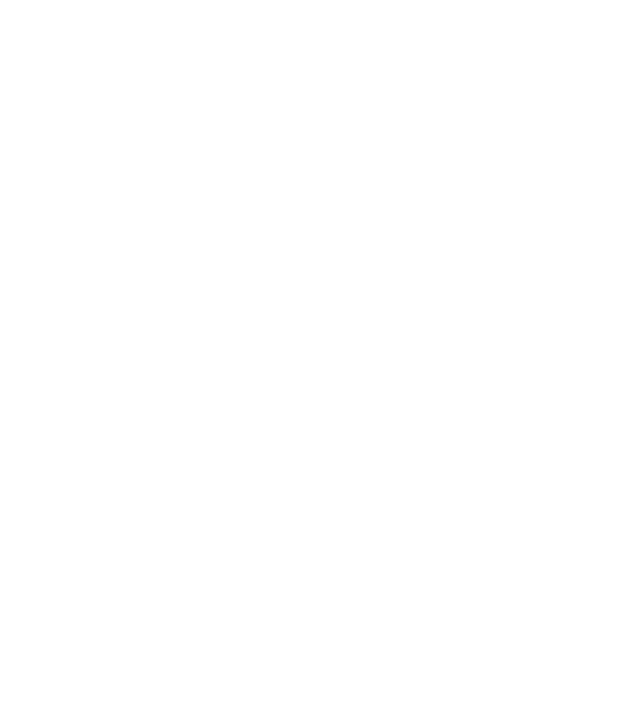
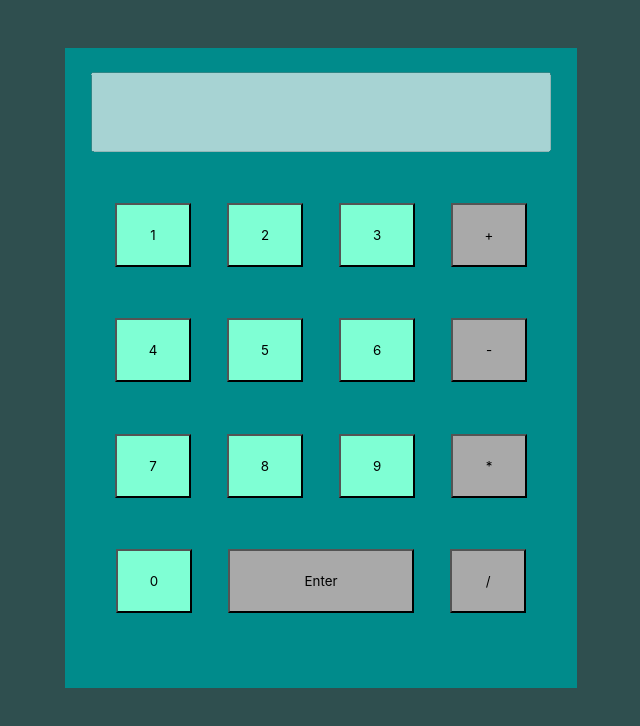
Before and after one commit to Phoenix-Staley/js-calculator, a plain HTML site: page index.html in a window 1280 px wide. Shown: the whole page, without its empty margins (319-959 px from the left). Drawn offline with nearby package versions, Linux system fonts and the light colour scheme.

Commit message:
Add calulator elements

```diff
--- /dev/null
+++ b/assets/css/style.css
@@ -0,0 +1,57 @@
+html {
+    height: 100%;
+}
+
+body {
+    height: 100%;
+    width: 100%;
+    position: absolute;
+    top: 0;
+    left: 0;
+    background-color: darkslategrey;
+}
+
+.calculator {
+    height: 80vh;
+    background-color: darkcyan;
+    width: 40vw;
+}
+
+.output {
+    margin-top: 3vh;
+    width: 90%;
+    height: 10vh;
+}
+
+.input-btn {
+    height: 10%;
+    width: 15%;
+    margin-left: 3%;
+    margin-right: 3%;
+    margin-top: 10%;
+}
+
+.num {
+    background-color: aquamarine;
+}
+
+.num:hover {
+    background-color: cadetblue;
+}
+
+.operator {
+    background-color: darkgray;
+}
+
+.operator:hover {
+    background-color: gray;
+}
+
+#enter {
+    background-color: darkgray;
+    width: 36.5%;
+}
+
+#enter:hover {
+    background-color: gray;
+}
--- a/index.html
+++ b/index.html
@@ -6,9 +6,29 @@
     <meta name="viewport" content="width=device-width, initial-scale=1.0">
     <link rel="stylesheet" href="./assets/css/reset.css">
     <link rel="stylesheet" href="https://cdn.jsdelivr.net/npm/bulma@0.9.4/css/bulma.min.css">
+    <link rel="stylesheet" href="./assets/css/style.css">
     <title>Calculator</title>
 </head>
 <body>
-
+    <div class="container is-flex mx-auto py-6 is-flex-wrap-wrap is-flex-direction-row is-justify-content-center">
+        <div class="is-full has-text-centered calculator">
+            <input disabled="true" class="output">
+            <button data-num="1" class="input-btn num">1</button>
+            <button data-num="2" class="input-btn num">2</button>
+            <button data-num="3" class="input-btn num">3</button>
+            <button id="add" class="input-btn operator">+</button>
+            <button data-num="4" class="input-btn num">4</button>
+            <button data-num="5" class="input-btn num">5</button>
+            <button data-num="6" class="input-btn num">6</button>
+            <button id="sub" class="input-btn operator">-</button>
+            <button data-num="7" class="input-btn num">7</button>
+            <button data-num="8" class="input-btn num">8</button>
+            <button data-num="9" class="input-btn num">9</button>
+            <button id="multiply" class="input-btn operator">*</button>
+            <button data-num="0" class="input-btn num">0</button>
+            <button id="enter" class="input-btn">Enter</button>
+            <button id="div" class="input-btn operator">/</button>
+        </div>
+    </div>
 </body>
 </html>
```
